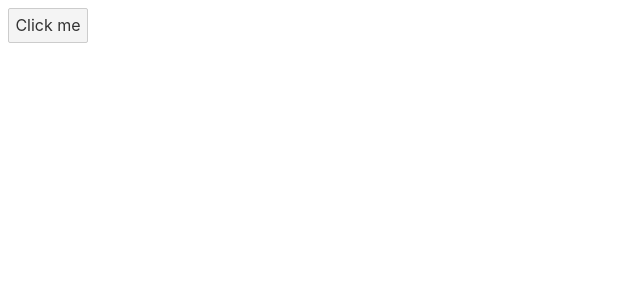
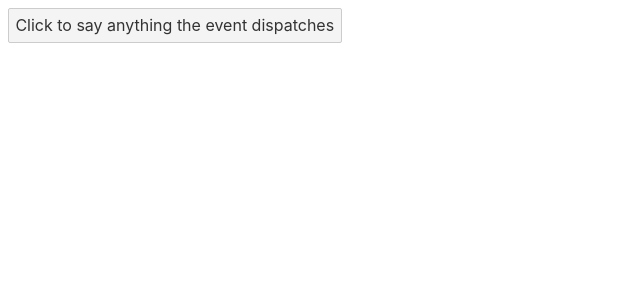
Before and after one commit to mvargasmoran/svelte101-all-bosses, a Svelte app: page / in a window 1280 px wide. Shown: the top 300 px of the page, without its empty margins (0-640 px from the left). Built offline with nearby package versions, Linux system fonts and the light colour scheme.

Commit message:
Add component events tutorial
A bit weird to be doing that, but this allows for some nifty reuse of
component code
https://svelte.dev/tutorial/component-events

```diff
--- a/src/App.svelte
+++ b/src/App.svelte
@@ -1,9 +1,8 @@
 <script>
-  function handleClick() {
-    alert('clicked');
+  import Inner from "./Inner.svelte";
+
+  function handleMessage(e) {
+    alert(e.detail.text);
   }
 </script>
-
-<button on:click|once={handleClick}>
-  Click me
-</button>
+<Inner on:message={handleMessage}/>
--- /dev/null
+++ b/src/Inner.svelte
@@ -0,0 +1,15 @@
+<script>
+  import { createEventDispatcher } from "svelte";
+
+  const dispatch = createEventDispatcher();
+
+  function sayHello() {
+    dispatch('message', {
+      text: 'Hello! 😌',
+    });
+  }
+</script>
+
+<button on:click={sayHello}>
+	Click to say anything the event dispatches
+</button>
```
